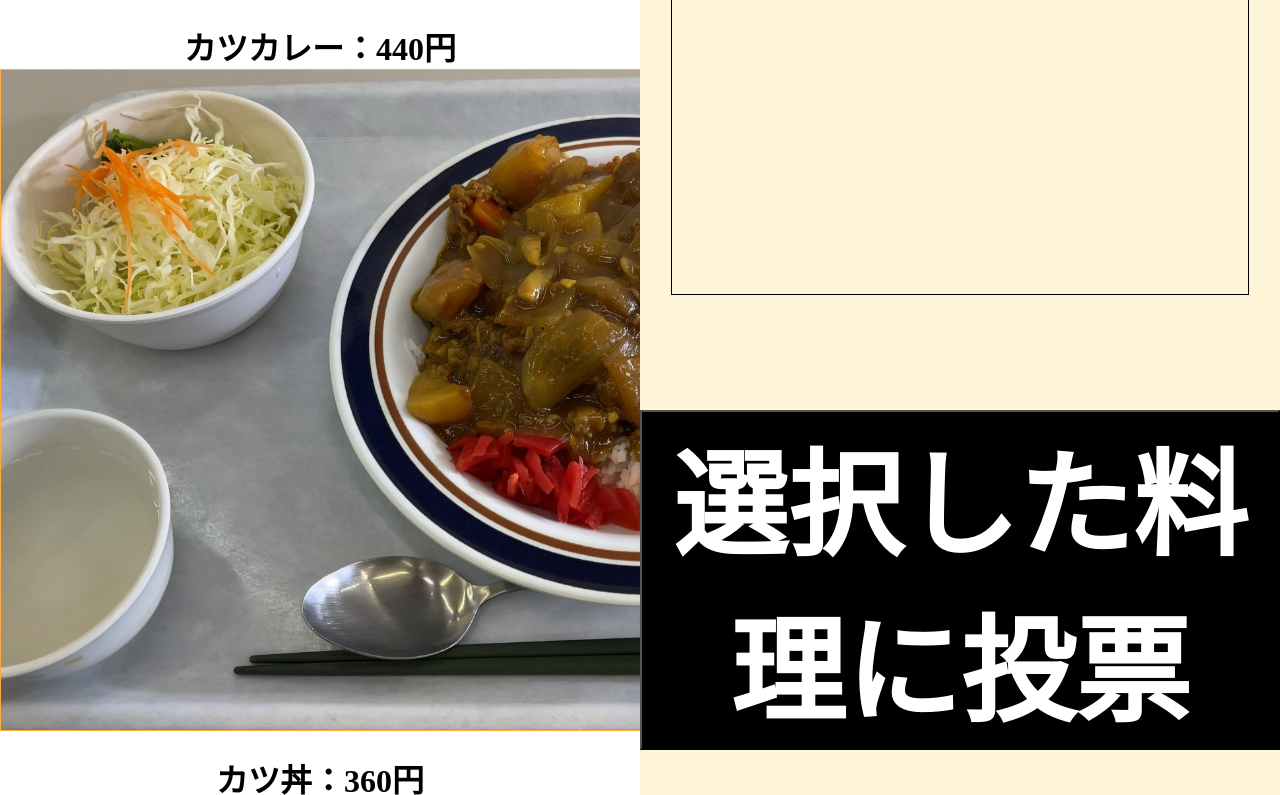
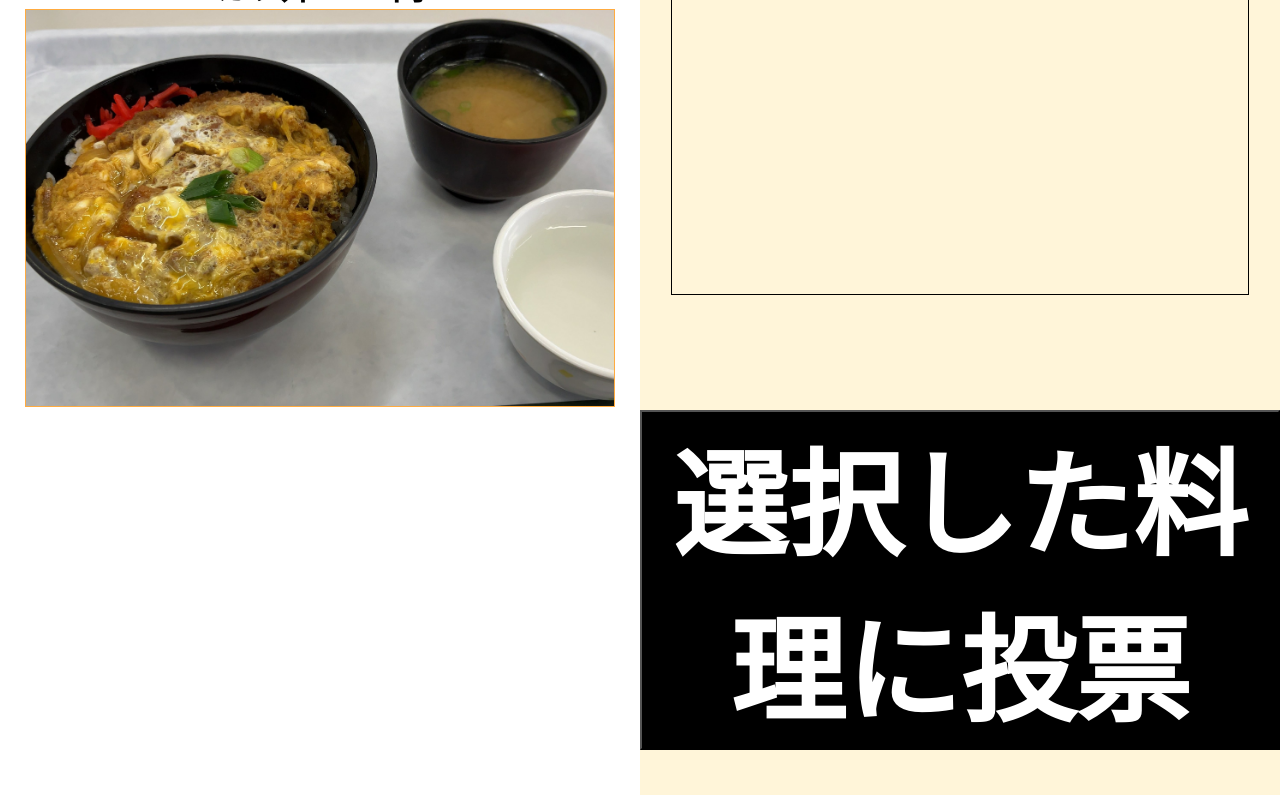
Before and after one commit to kouhei0217/SystemDesign2, a Flask app: template templates/index.html in a window 1280 px wide. Shown: the part 1506-2301 px from the top of the page. Run offline with Flask 2, Linux system fonts and the light colour scheme; the template is opened without the code that fills it, so the values that code supplies are empty.

Commit message:
画像の見やすさを向上

```diff
--- a/static/style.css
+++ b/static/style.css
@@ -1,7 +1,11 @@
 img {
     /* M5Stackで撮影した写真は1600×1200 */
-    width: 980px;
-    height: 660px;
+    width: 588px;
+    height: 396px;
 
     object-fit: cover;
 }
+
+.menu {
+    text-align: center;
+}
```
